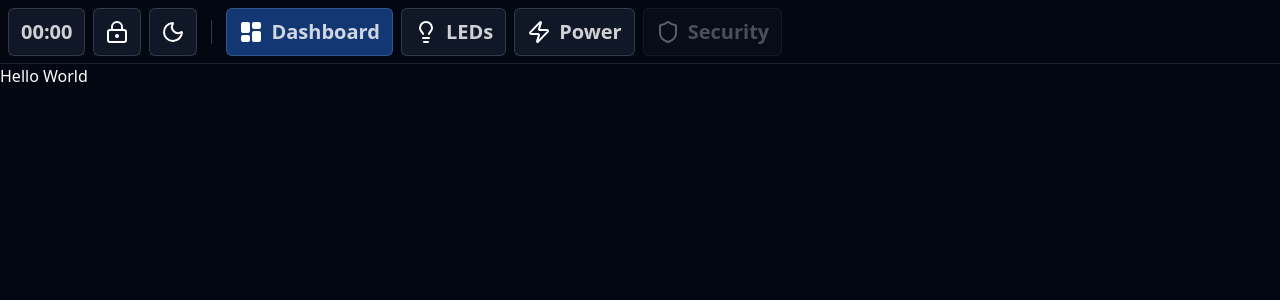
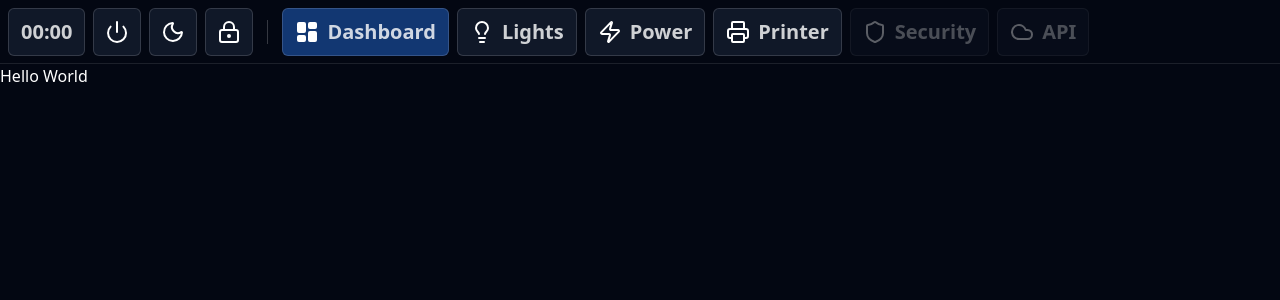
Before and after one commit to Ratzifutzi/rackmate-dashboard, a Next.js app: page / in a window 1280 px wide. Shown: the top 300 px of the page. Built offline with nearby package versions, Linux system fonts and the light colour scheme.

Commit message:
Update Topbar: rearrange icons and correct text labels for clarity

```diff
--- a/src/components/topbar/topbar.tsx
+++ b/src/components/topbar/topbar.tsx
@@ -11,6 +11,13 @@ import {
 	Zap,
 	ShieldBan,
 	Shield,
+	Printer,
+	Ticket,
+	StickyNote,
+	Paintbrush,
+	Settings,
+	Cloud,
+	Power,
 } from "lucide-react";
 import { TopbarItem } from "./topbarItem";
 import { TopbarSeperator } from "./topbarSeperator";
@@ -29,13 +36,16 @@ export function Topbar() {
 		<>
 			<div className="flex h-16 flex-row items-center justify-start gap-2 border-b border-white/10 p-2">
 				<TopbarItem text="00:00" bold={true} />
+				<TopbarItem icon={<Power />} />
+				<TopbarItem icon={<Moon />} onClick={enableSleepMode} />
 				<TopbarItem icon={<LockKeyhole />} />
-				<TopbarItem icon={<Moon />} onClick={enableSleepMode} />
 				<TopbarSeperator />
 				<TopbarItem text="Dashboard" icon={<LayoutDashboard />} target="/" />
-				<TopbarItem text="LEDs" icon={<Lightbulb />} target="/led" />
+				<TopbarItem text="Lights" icon={<Lightbulb />} target="/led" />
 				<TopbarItem text="Power" icon={<Zap />} target="/power" />
+				<TopbarItem text="Printer" icon={<Printer />} target="/printer" />
 				<TopbarItem text="Security" icon={<Shield />} disabled={true} />
+				<TopbarItem text="API" icon={<Cloud />} disabled={true} />
 			</div>
 
 			{screenInSleepAnimation && (
```
